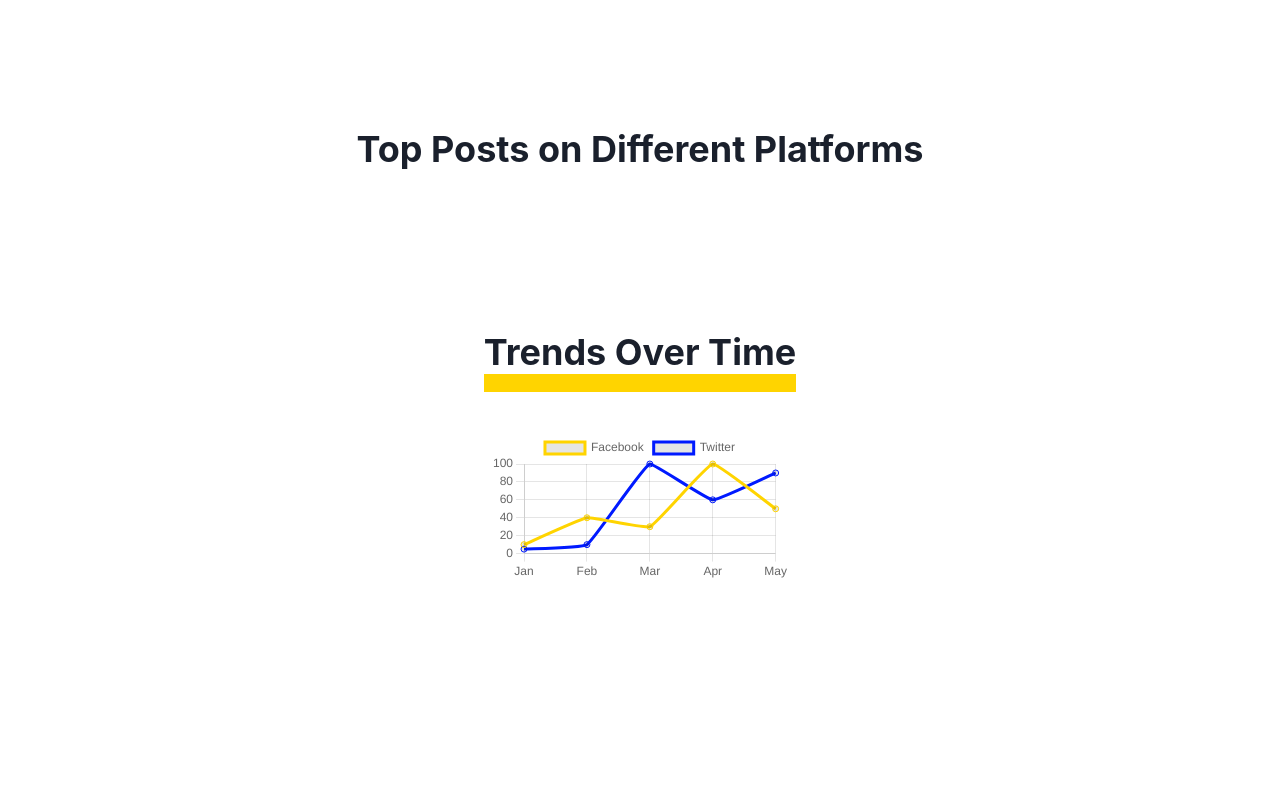
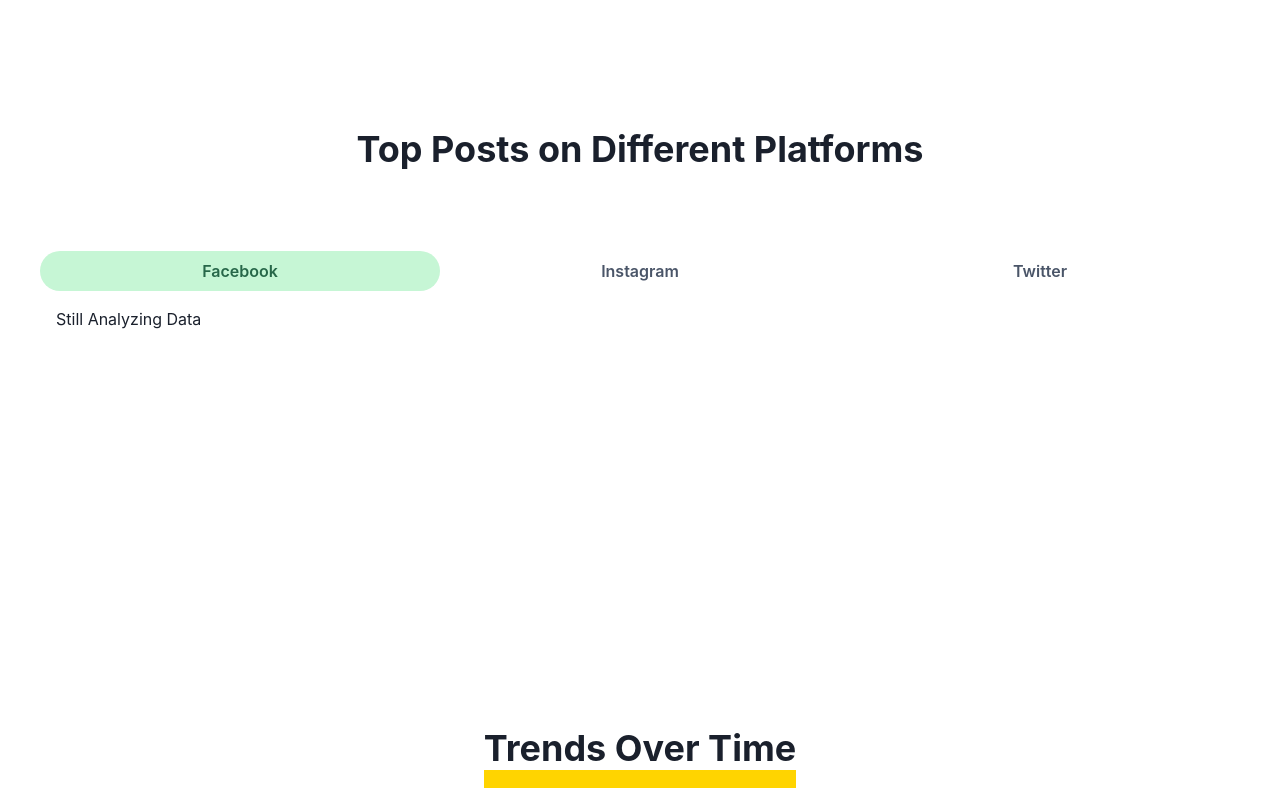
Before and after one commit to Prottoy2938/siera-leone-liberate-literacy, a Next.js app: page / in a window 1280 px wide. Shown: the part 1780-2580 px from the top of the page. Built offline with nearby package versions, Linux system fonts and the light colour scheme; no server answers; the database is empty.

Commit message:
basic setup is done

```diff
--- a/src/app/page.tsx
+++ b/src/app/page.tsx
@@ -6,7 +6,7 @@
 import ShowAllSocialPosts from "../components/showAllSocialspost";
 import { Line } from "react-chartjs-2";
 import { Chart, registerables } from "chart.js";
-
+import { Tabs, TabList, TabPanels, Tab, TabPanel } from "@chakra-ui/react";
 Chart.register(...registerables);
 
 const chartData = {
@@ -131,21 +131,49 @@
           </GridItem>
         </GridItem>
       </Grid>
-      <Heading mt="200px" textAlign={"center"}>
-        Top Posts on Different Platforms
-      </Heading>
+      <Box m="auto" mt="200px" mb={"300px"} width="90&">
+        <Heading mb={20} textAlign={"center"}>
+          Top Posts on Different Platforms
+        </Heading>
+        <Tabs variant="soft-rounded" colorScheme="green" isFitted px={10}>
+          <TabList>
+            <Tab>Facebook</Tab>
+            <Tab>Instagram</Tab>
+            <Tab>Twitter</Tab>
+          </TabList>
+
+          <TabPanels>
+            <TabPanel>
+              <p>Still Analyzing Data</p>
+            </TabPanel>
+            <TabPanel>
+            <p>Still Analyzing Data</p>
+
+            </TabPanel>
+            <TabPanel>
+            <p>Still Analyzing Data</p>
+
+            </TabPanel>
+          </TabPanels>
+        </Tabs>
+      </Box>
 
       <Box mt={20} padding={20} height="700px" justifyContent={"center"}>
         <Heading
           m="0 auto"
-          mb={10}
+          mb={20}
           borderBottom={"18px solid #ffd400"}
           display="table"
           textAlign={"center"}
         >
           Trends Over Time
         </Heading>
-        <Line data={chartData} style={{ margin: "0 auto" }} />
+        <Line
+          width="1000px"
+          height="500px"
+          data={chartData}
+          style={{ margin: "0 auto" }}
+        />
       </Box>
     </Box>
   );
```
